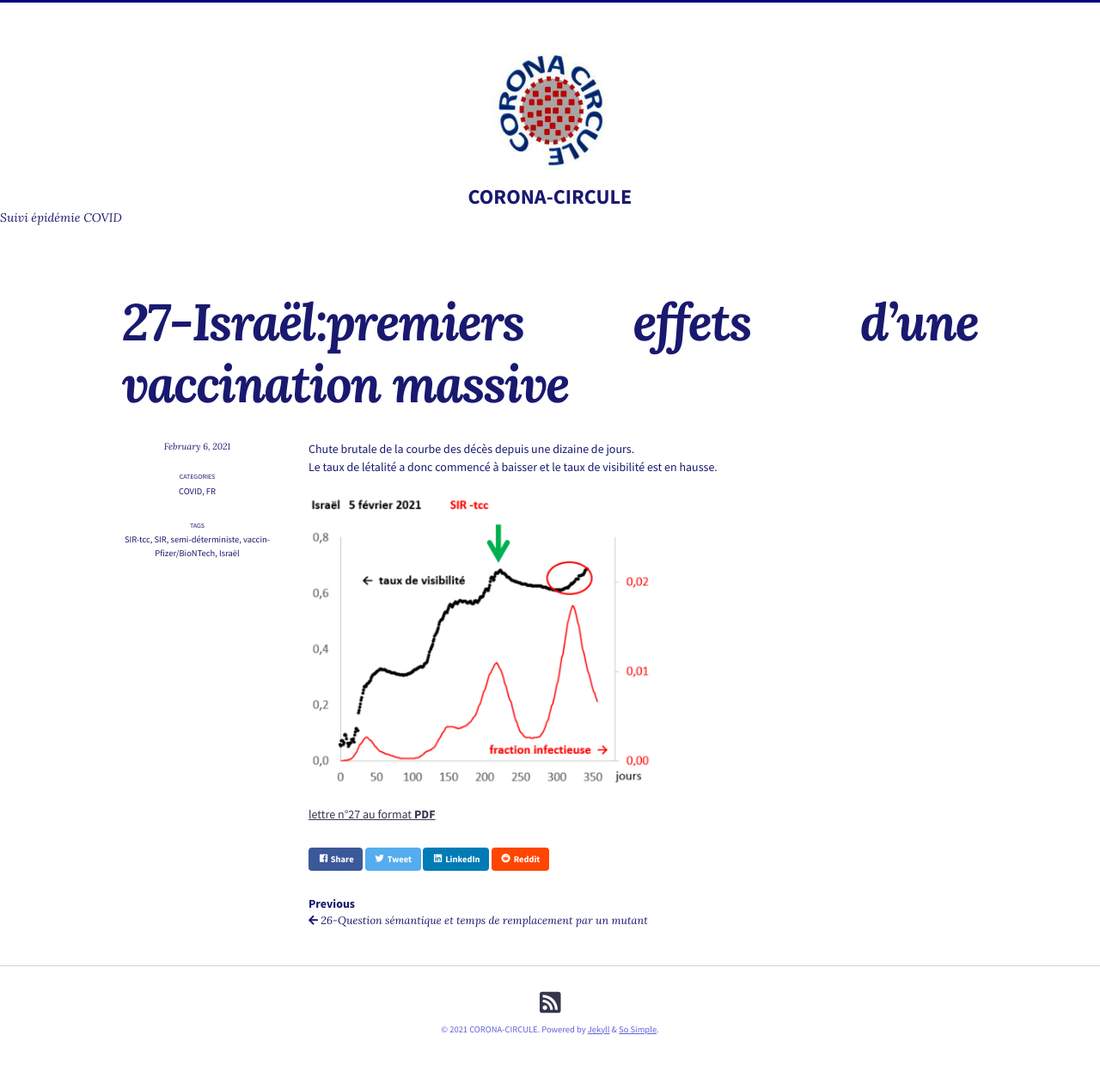
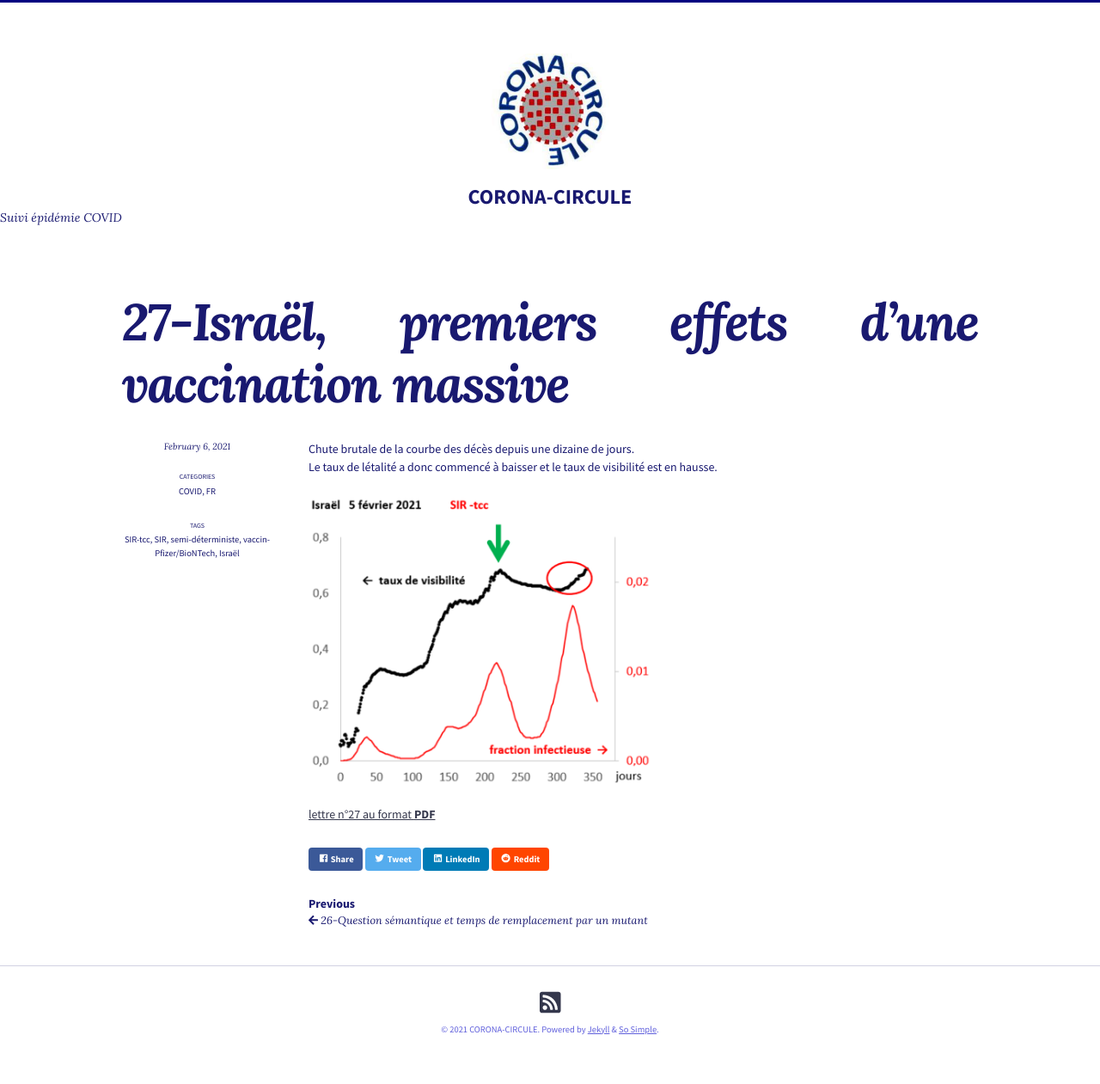
Before and after one commit to corona-circule/lettres, a Jekyll site: the page built from _posts/2021-02-06-lettre27.md, in a window 1280 px wide. Shown: the whole page at 86% size. Built offline with Jekyll 4.4.1, drawn with Linux system fonts in a browser that asks for light colours; nearby versions of some CDN libraries; comment, search, counter and statistics services are not loaded.

```diff
--- a/_posts/2021-02-06-lettre27.md
+++ b/_posts/2021-02-06-lettre27.md
@@ -1,5 +1,5 @@
 ---
-title: 27-Israël:premiers effets d’une vaccination massive
+title: 27-Israël, premiers effets d’une vaccination massive
 hidden: false
 categories: COVID FR
 tags: SIR-tcc SIR semi-déterministe vaccin-Pfizer/BioNTech Israël
```
